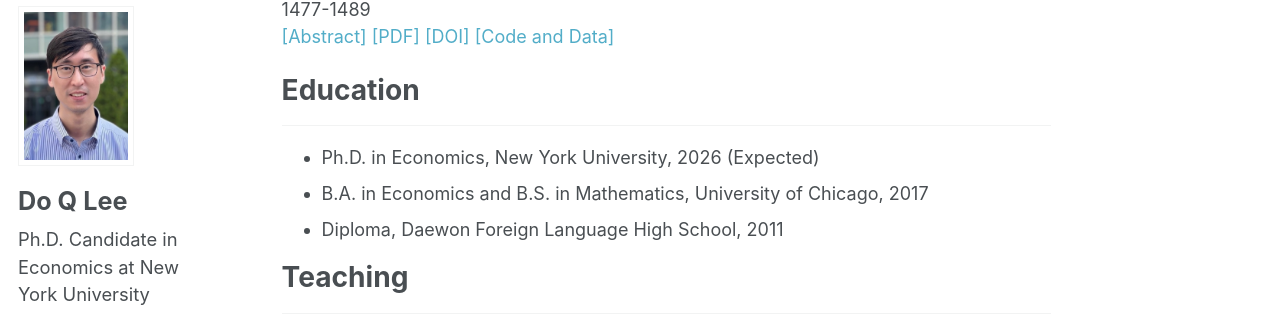
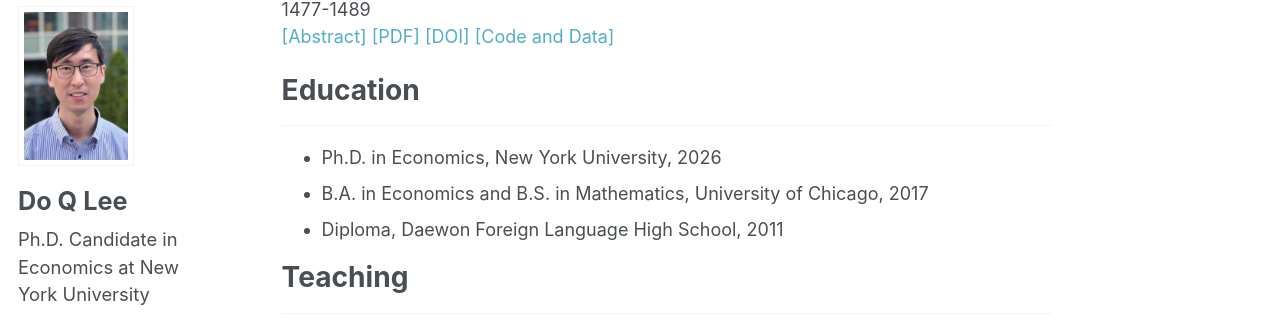
Before and after one commit to doqlee/doqlee.github.io, a Jekyll site: the page built from _pages/main.md, in a window 1280 px wide and 900 px high, scrolled down 2732 px. Shown: the part 113-446 px from the top of the window. Built offline with Jekyll 4.4.1, drawn with Linux system fonts in a browser that asks for light colours; some web fonts are replaced.

Commit message:
Update main.md

```diff
--- a/_pages/main.md
+++ b/_pages/main.md
@@ -241,7 +241,7 @@ Accurate assessment of workforce needs is critical for designing well-informed e
 Education
 =========
 ---
-* Ph.D. in Economics, New York University, 2026 (Expected)
+* Ph.D. in Economics, New York University, 2026
 * B.A. in Economics and B.S. in Mathematics, University of Chicago, 2017
 * Diploma, Daewon Foreign Language High School, 2011
 
```
